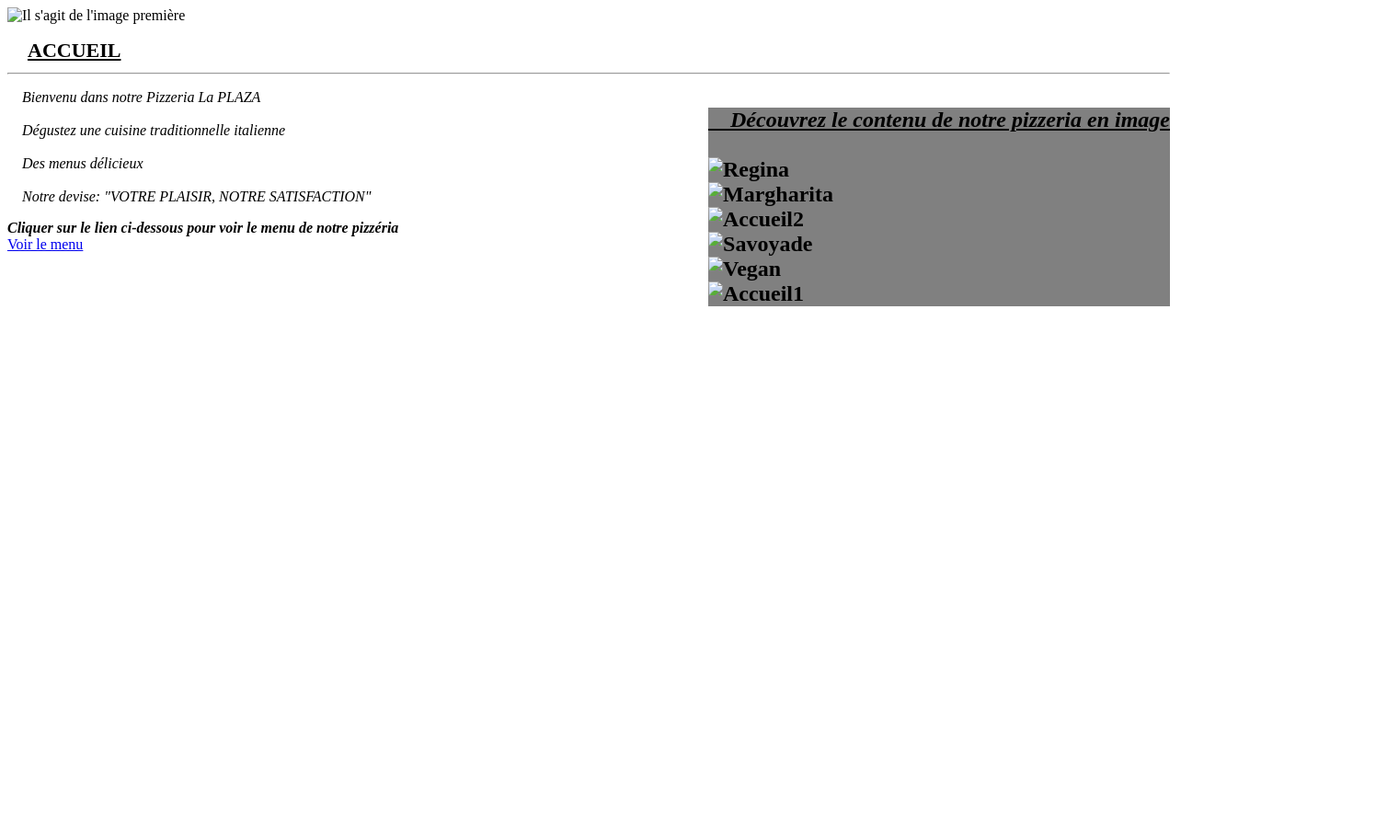
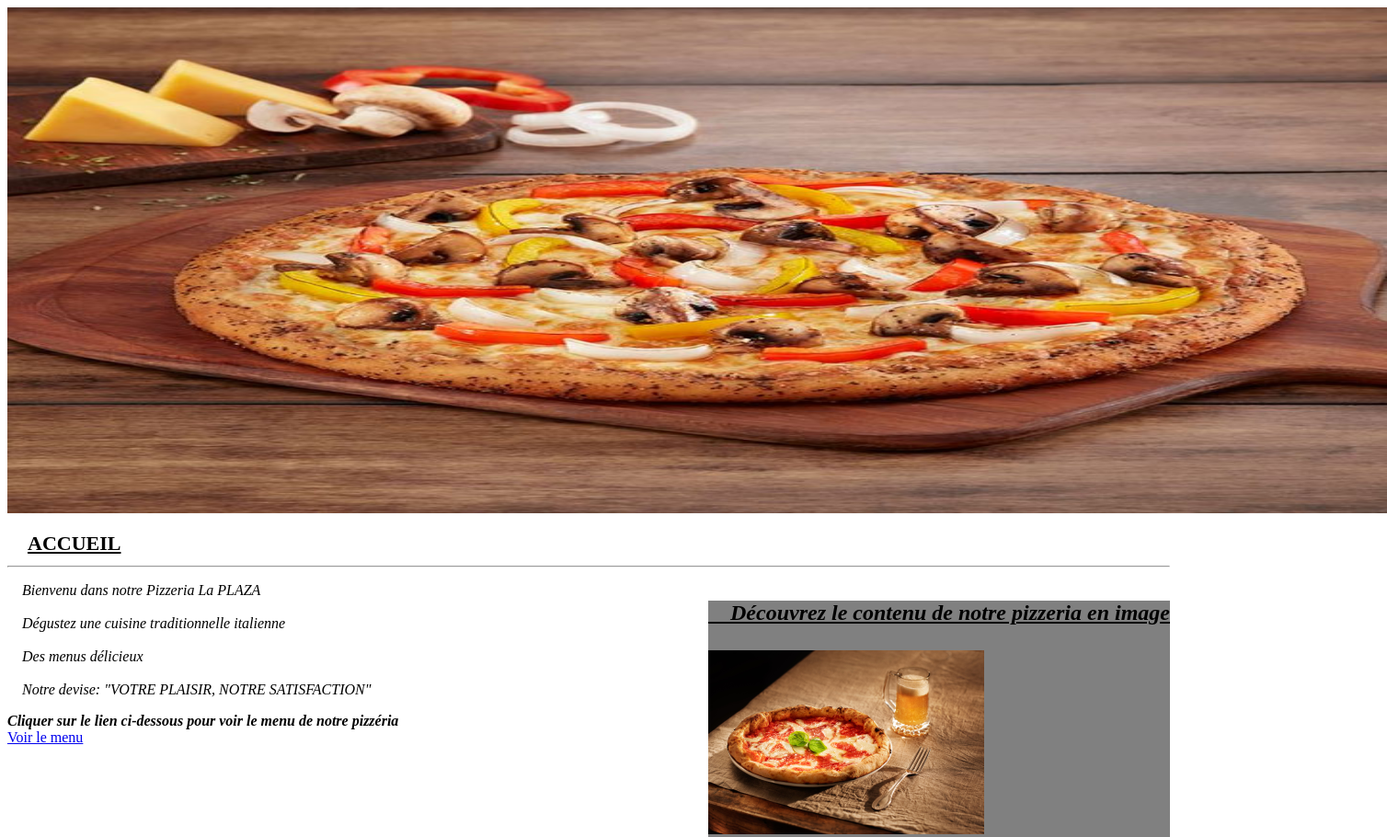
Before and after one commit to Barthflayers1/Barth2.0, a plain HTML site: page index.html in a window 1280 px wide. Shown: the top 910 px of the page at 92% size, 1508 px wide, since content can reach past the window. Before the commit the page ends 800 px from the top, so only its background shows below. Drawn offline with Linux system fonts and the light colour scheme.

Commit message:
Update index.html

```diff
--- a/index.html
+++ b/index.html
@@ -8,7 +8,7 @@
 	</head>
 
 	<body>
-		<img src="img/Accueil1.1.JPG" alt="Il s'agit de l'image première"style="width:1500px;height:550px;">
+		<img src="Accueil1.1.JPG" alt="Il s'agit de l'image première"style="width:1500px;height:550px;">
 
 		<p>
 			<h1 class="accueil">&nbsp&nbsp&nbsp&nbsp<u><strong>ACCUEIL</strong></u> <hr></h1>
@@ -16,17 +16,17 @@
 				<h2 class="imag_pizza"><em><strong><u>&nbsp&nbsp&nbsp&nbspDécouvrez le contenu de notre pizzeria en image</u></strong></em>
 				<br>
 				<br>
-				<img src="img/Regina.JPG" alt="Regina"style="width:300px;height:200px;">
+				<img src="Regina.JPG" alt="Regina"style="width:300px;height:200px;">
 				<br>
-				<img src="img/Margharita.JPG" alt="Margharita"style="width:300px;height:200px;">
+				<img src="Margharita.JPG" alt="Margharita"style="width:300px;height:200px;">
 				<br>
-				<img src="img/Accueil2.0.JPG" alt="Accueil2"style="width:300px;height:200px;">
+				<img src="Accueil2.0.JPG" alt="Accueil2"style="width:300px;height:200px;">
 				<br>
-				<img src="img/Savoyade.JPG" alt="Savoyade"style="width:300px;height:200px;">
+				<img src="Savoyade.JPG" alt="Savoyade"style="width:300px;height:200px;">
 				<br>
-				<img src="img/Vegan.JPG" alt="Vegan"style="width:300px;height:200px;">
+				<img src="Vegan.JPG" alt="Vegan"style="width:300px;height:200px;">
 				<br>
-				<img src="img/Accueil1.1.JPG" alt="Accueil1"style="width:300px;height:200px;">
+				<img src="Accueil1.1.JPG" alt="Accueil1"style="width:300px;height:200px;">
 
 			</h2>
 
```
